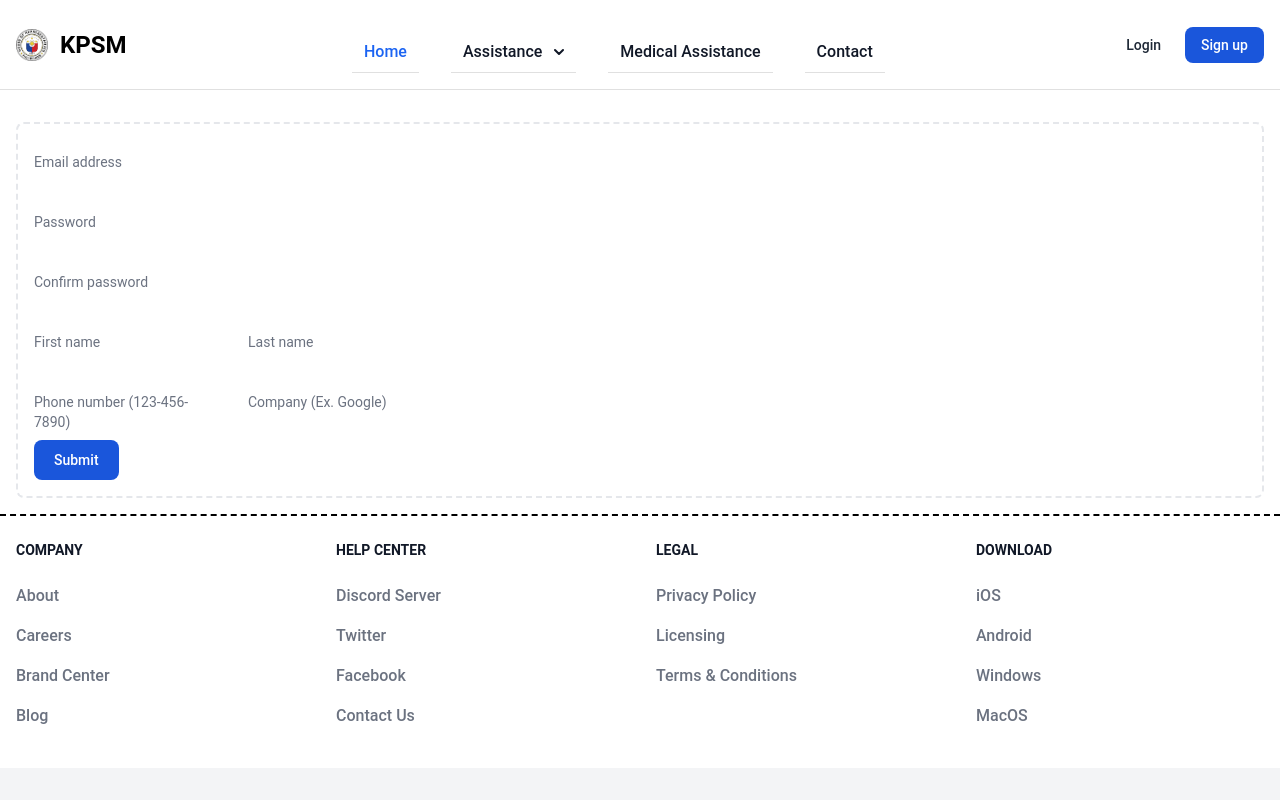
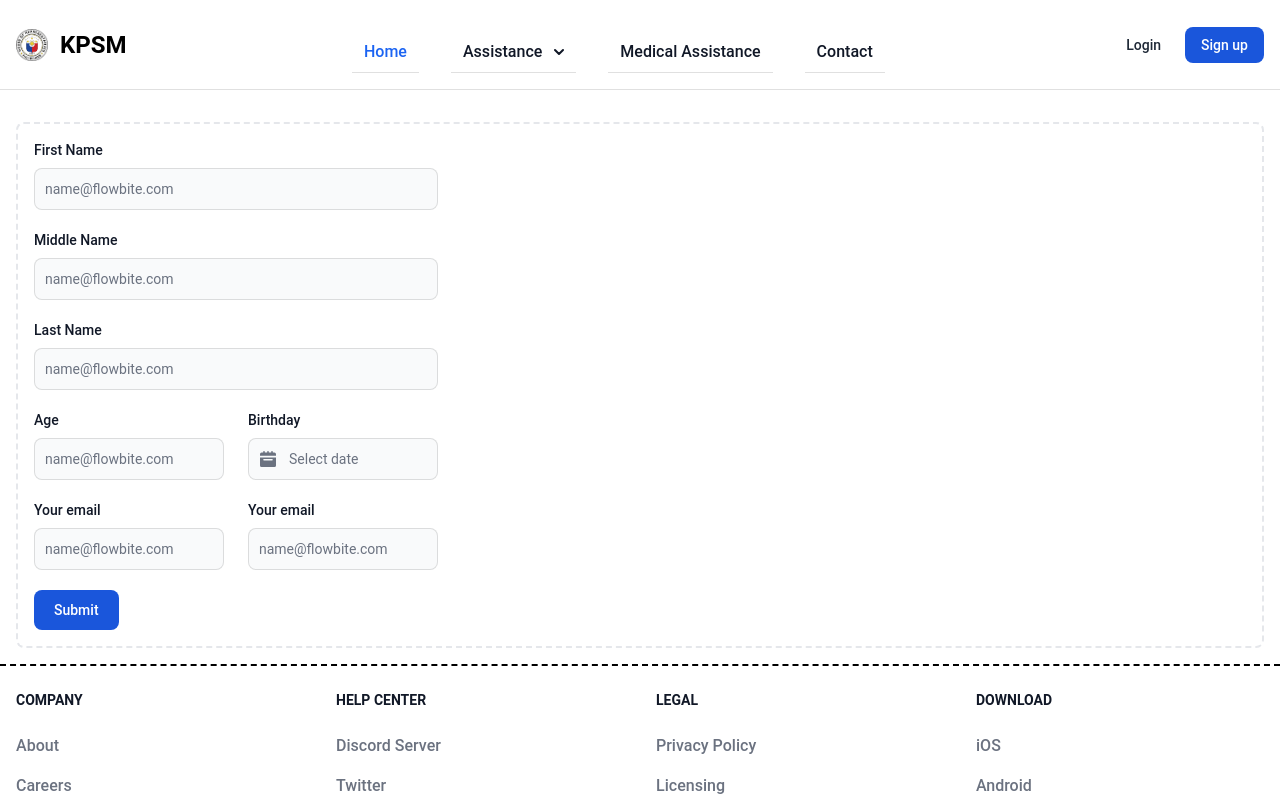
Before and after one commit to chalsimos/n_kpsm, a Vue app in the folder frontend/: page /medical-request in a window 1280 px wide. Shown: the top 800 px of the page. Built offline with nearby package versions, Linux system fonts and the light colour scheme; what tw-elements would draw is missing.

Commit message:
modify medical requst form

```diff
--- a/frontend/public/index.html
+++ b/frontend/public/index.html
@@ -13,5 +13,7 @@
     </noscript>
     <div id="app"></div>
     <!-- built files will be auto injected -->
+
+    <script src="https://cdnjs.cloudflare.com/ajax/libs/flowbite/2.3.0/datepicker.min.js"></script>
   </body>
 </html>
--- a/frontend/src/views/UserView/Medical/MedicalRequest.vue
+++ b/frontend/src/views/UserView/Medical/MedicalRequest.vue
@@ -5,36 +5,43 @@
     <div class="p-4 border-2 border-gray-200 border-dashed rounded-lg dark:border-gray-700 mt-14">
 
         <form class="max-w-md mx-auto w-2/6 ml-0">
-            <div class="relative z-0 w-full mb-5 group">
-                <input type="email" name="floating_email" id="floating_email" class="block py-2.5 px-0 w-full text-sm text-gray-900 bg-transparent border-0 border-b-2 border-gray-300 appearance-none dark:text-white dark:border-gray-600 dark:focus:border-blue-500 focus:outline-none focus:ring-0 focus:border-blue-600 peer" placeholder=" " required />
-                <label for="floating_email" class="peer-focus:font-medium absolute text-sm text-gray-500 dark:text-gray-400 duration-300 transform -translate-y-6 scale-75 top-3 -z-10 origin-[0] peer-focus:start-0 rtl:peer-focus:translate-x-1/4 rtl:peer-focus:left-auto peer-focus:text-blue-600 peer-focus:dark:text-blue-500 peer-placeholder-shown:scale-100 peer-placeholder-shown:translate-y-0 peer-focus:scale-75 peer-focus:-translate-y-6">Email address</label>
+            <div class="mb-5">
+                <label for="email" class="block mb-2 text-sm font-medium text-gray-900 dark:text-white">First Name</label>
+                <input type="email" id="email" class="bg-gray-50 border border-gray-300 text-gray-900 text-sm rounded-lg focus:ring-blue-500 focus:border-blue-500 block w-full p-2.5 dark:bg-gray-700 dark:border-gray-600 dark:placeholder-gray-400 dark:text-white dark:focus:ring-blue-500 dark:focus:border-blue-500" placeholder="name@flowbite.com" required />
             </div>
-            <div class="relative z-0 w-full mb-5 group">
-                <input type="password" name="floating_password" id="floating_password" class="block py-2.5 px-0 w-full text-sm text-gray-900 bg-transparent border-0 border-b-2 border-gray-300 appearance-none dark:text-white dark:border-gray-600 dark:focus:border-blue-500 focus:outline-none focus:ring-0 focus:border-blue-600 peer" placeholder=" " required />
-                <label for="floating_password" class="peer-focus:font-medium absolute text-sm text-gray-500 dark:text-gray-400 duration-300 transform -translate-y-6 scale-75 top-3 -z-10 origin-[0] peer-focus:start-0 rtl:peer-focus:translate-x-1/4 peer-focus:text-blue-600 peer-focus:dark:text-blue-500 peer-placeholder-shown:scale-100 peer-placeholder-shown:translate-y-0 peer-focus:scale-75 peer-focus:-translate-y-6">Password</label>
+            <div class="mb-5">
+                <label for="email" class="block mb-2 text-sm font-medium text-gray-900 dark:text-white">Middle Name</label>
+                <input type="email" id="email" class="bg-gray-50 border border-gray-300 text-gray-900 text-sm rounded-lg focus:ring-blue-500 focus:border-blue-500 block w-full p-2.5 dark:bg-gray-700 dark:border-gray-600 dark:placeholder-gray-400 dark:text-white dark:focus:ring-blue-500 dark:focus:border-blue-500" placeholder="name@flowbite.com" required />
             </div>
-            <div class="relative z-0 w-full mb-5 group">
-                <input type="password" name="repeat_password" id="floating_repeat_password" class="block py-2.5 px-0 w-full text-sm text-gray-900 bg-transparent border-0 border-b-2 border-gray-300 appearance-none dark:text-white dark:border-gray-600 dark:focus:border-blue-500 focus:outline-none focus:ring-0 focus:border-blue-600 peer" placeholder=" " required />
-                <label for="floating_repeat_password" class="peer-focus:font-medium absolute text-sm text-gray-500 dark:text-gray-400 duration-300 transform -translate-y-6 scale-75 top-3 -z-10 origin-[0] peer-focus:start-0 rtl:peer-focus:translate-x-1/4 peer-focus:text-blue-600 peer-focus:dark:text-blue-500 peer-placeholder-shown:scale-100 peer-placeholder-shown:translate-y-0 peer-focus:scale-75 peer-focus:-translate-y-6">Confirm password</label>
+            <div class="mb-5">
+                <label for="email" class="block mb-2 text-sm font-medium text-gray-900 dark:text-white">Last Name</label>
+                <input type="email" id="email" class="bg-gray-50 border border-gray-300 text-gray-900 text-sm rounded-lg focus:ring-blue-500 focus:border-blue-500 block w-full p-2.5 dark:bg-gray-700 dark:border-gray-600 dark:placeholder-gray-400 dark:text-white dark:focus:ring-blue-500 dark:focus:border-blue-500" placeholder="name@flowbite.com" required />
             </div>
             <div class="grid md:grid-cols-2 md:gap-6">
-                <div class="relative z-0 w-full mb-5 group">
-                    <input type="text" name="floating_first_name" id="floating_first_name" class="block py-2.5 px-0 w-full text-sm text-gray-900 bg-transparent border-0 border-b-2 border-gray-300 appearance-none dark:text-white dark:border-gray-600 dark:focus:border-blue-500 focus:outline-none focus:ring-0 focus:border-blue-600 peer" placeholder=" " required />
-                    <label for="floating_first_name" class="peer-focus:font-medium absolute text-sm text-gray-500 dark:text-gray-400 duration-300 transform -translate-y-6 scale-75 top-3 -z-10 origin-[0] peer-focus:start-0 rtl:peer-focus:translate-x-1/4 peer-focus:text-blue-600 peer-focus:dark:text-blue-500 peer-placeholder-shown:scale-100 peer-placeholder-shown:translate-y-0 peer-focus:scale-75 peer-focus:-translate-y-6">First name</label>
+                <div class="mb-5">
+                    <label for="email" class="block mb-2 text-sm font-medium text-gray-900 dark:text-white">Age</label>
+                    <input type="email" id="email" class="bg-gray-50 border border-gray-300 text-gray-900 text-sm rounded-lg focus:ring-blue-500 focus:border-blue-500 block w-full p-2.5 dark:bg-gray-700 dark:border-gray-600 dark:placeholder-gray-400 dark:text-white dark:focus:ring-blue-500 dark:focus:border-blue-500" placeholder="name@flowbite.com" required />
                 </div>
-                <div class="relative z-0 w-full mb-5 group">
-                    <input type="text" name="floating_last_name" id="floating_last_name" class="block py-2.5 px-0 w-full text-sm text-gray-900 bg-transparent border-0 border-b-2 border-gray-300 appearance-none dark:text-white dark:border-gray-600 dark:focus:border-blue-500 focus:outline-none focus:ring-0 focus:border-blue-600 peer" placeholder=" " required />
-                    <label for="floating_last_name" class="peer-focus:font-medium absolute text-sm text-gray-500 dark:text-gray-400 duration-300 transform -translate-y-6 scale-75 top-3 -z-10 origin-[0] peer-focus:start-0 rtl:peer-focus:translate-x-1/4 peer-focus:text-blue-600 peer-focus:dark:text-blue-500 peer-placeholder-shown:scale-100 peer-placeholder-shown:translate-y-0 peer-focus:scale-75 peer-focus:-translate-y-6">Last name</label>
+                <div class="mb-5">
+                    <label for="email" class="block mb-2 text-sm font-medium text-gray-900 dark:text-white">Birthday</label>
+                    <div class="relative max-w-sm">
+                        <div class="absolute inset-y-0 start-0 flex items-center ps-3 pointer-events-none">
+                            <svg class="w-4 h-4 text-gray-500 dark:text-gray-400" aria-hidden="true" xmlns="http://www.w3.org/2000/svg" fill="currentColor" viewBox="0 0 20 20">
+                                <path d="M20 4a2 2 0 0 0-2-2h-2V1a1 1 0 0 0-2 0v1h-3V1a1 1 0 0 0-2 0v1H6V1a1 1 0 0 0-2 0v1H2a2 2 0 0 0-2 2v2h20V4ZM0 18a2 2 0 0 0 2 2h16a2 2 0 0 0 2-2V8H0v10Zm5-8h10a1 1 0 0 1 0 2H5a1 1 0 0 1 0-2Z" />
+                            </svg>
+                        </div>
+                        <input datepicker datepicker-buttons datepicker-autoselect-today type="text" class="bg-gray-50 border border-gray-300 text-gray-900 text-sm rounded-lg focus:ring-blue-500 focus:border-blue-500 block w-full ps-10 p-2.5  dark:bg-gray-700 dark:border-gray-600 dark:placeholder-gray-400 dark:text-white dark:focus:ring-blue-500 dark:focus:border-blue-500" placeholder="Select date">
+                    </div>
                 </div>
             </div>
             <div class="grid md:grid-cols-2 md:gap-6">
-                <div class="relative z-0 w-full mb-5 group">
-                    <input type="tel" pattern="[0-9]{3}-[0-9]{3}-[0-9]{4}" name="floating_phone" id="floating_phone" class="block py-2.5 px-0 w-full text-sm text-gray-900 bg-transparent border-0 border-b-2 border-gray-300 appearance-none dark:text-white dark:border-gray-600 dark:focus:border-blue-500 focus:outline-none focus:ring-0 focus:border-blue-600 peer" placeholder=" " required />
-                    <label for="floating_phone" class="peer-focus:font-medium absolute text-sm text-gray-500 dark:text-gray-400 duration-300 transform -translate-y-6 scale-75 top-3 -z-10 origin-[0] peer-focus:start-0 rtl:peer-focus:translate-x-1/4 peer-focus:text-blue-600 peer-focus:dark:text-blue-500 peer-placeholder-shown:scale-100 peer-placeholder-shown:translate-y-0 peer-focus:scale-75 peer-focus:-translate-y-6">Phone number (123-456-7890)</label>
+                <div class="mb-5">
+                    <label for="email" class="block mb-2 text-sm font-medium text-gray-900 dark:text-white">Your email</label>
+                    <input type="email" id="email" class="bg-gray-50 border border-gray-300 text-gray-900 text-sm rounded-lg focus:ring-blue-500 focus:border-blue-500 block w-full p-2.5 dark:bg-gray-700 dark:border-gray-600 dark:placeholder-gray-400 dark:text-white dark:focus:ring-blue-500 dark:focus:border-blue-500" placeholder="name@flowbite.com" required />
                 </div>
-                <div class="relative z-0 w-full mb-5 group">
-                    <input type="text" name="floating_company" id="floating_company" class="block py-2.5 px-0 w-full text-sm text-gray-900 bg-transparent border-0 border-b-2 border-gray-300 appearance-none dark:text-white dark:border-gray-600 dark:focus:border-blue-500 focus:outline-none focus:ring-0 focus:border-blue-600 peer" placeholder=" " required />
-                    <label for="floating_company" class="peer-focus:font-medium absolute text-sm text-gray-500 dark:text-gray-400 duration-300 transform -translate-y-6 scale-75 top-3 -z-10 origin-[0] peer-focus:start-0 rtl:peer-focus:translate-x-1/4 peer-focus:text-blue-600 peer-focus:dark:text-blue-500 peer-placeholder-shown:scale-100 peer-placeholder-shown:translate-y-0 peer-focus:scale-75 peer-focus:-translate-y-6">Company (Ex. Google)</label>
+                <div class="mb-5">
+                    <label for="email" class="block mb-2 text-sm font-medium text-gray-900 dark:text-white">Your email</label>
+                    <input type="email" id="email" class="bg-gray-50 border border-gray-300 text-gray-900 text-sm rounded-lg focus:ring-blue-500 focus:border-blue-500 block w-full p-2.5 dark:bg-gray-700 dark:border-gray-600 dark:placeholder-gray-400 dark:text-white dark:focus:ring-blue-500 dark:focus:border-blue-500" placeholder="name@flowbite.com" required />
                 </div>
             </div>
             <button type="submit" class="text-white bg-blue-700 hover:bg-blue-800 focus:ring-4 focus:outline-none focus:ring-blue-300 font-medium rounded-lg text-sm w-full sm:w-auto px-5 py-2.5 text-center dark:bg-blue-600 dark:hover:bg-blue-700 dark:focus:ring-blue-800">Submit</button>
```
